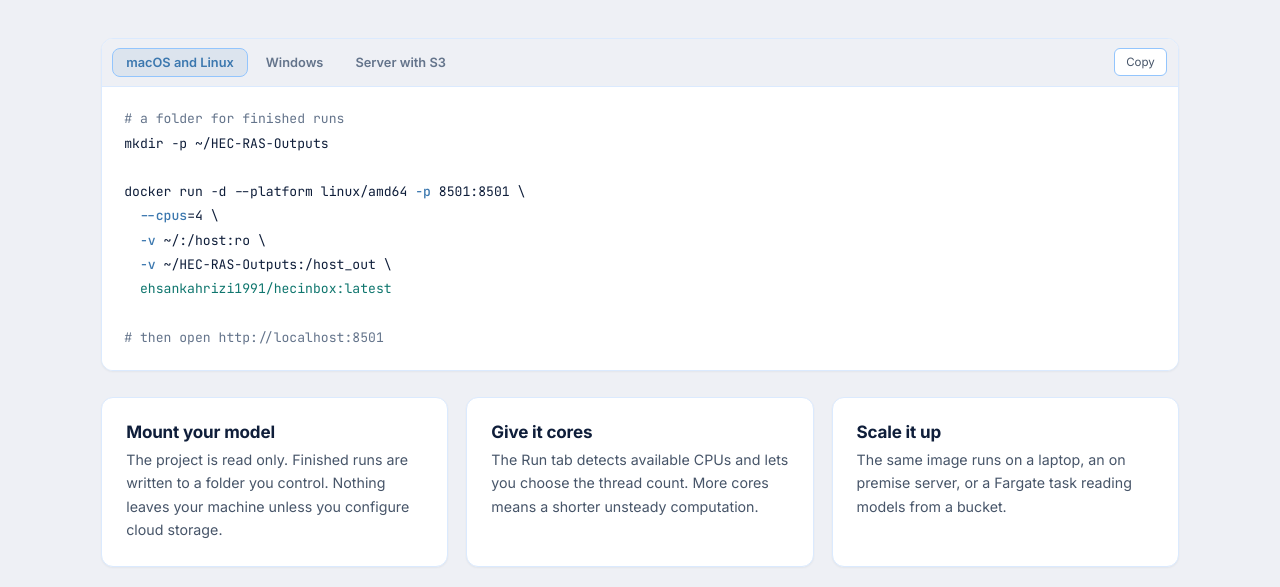
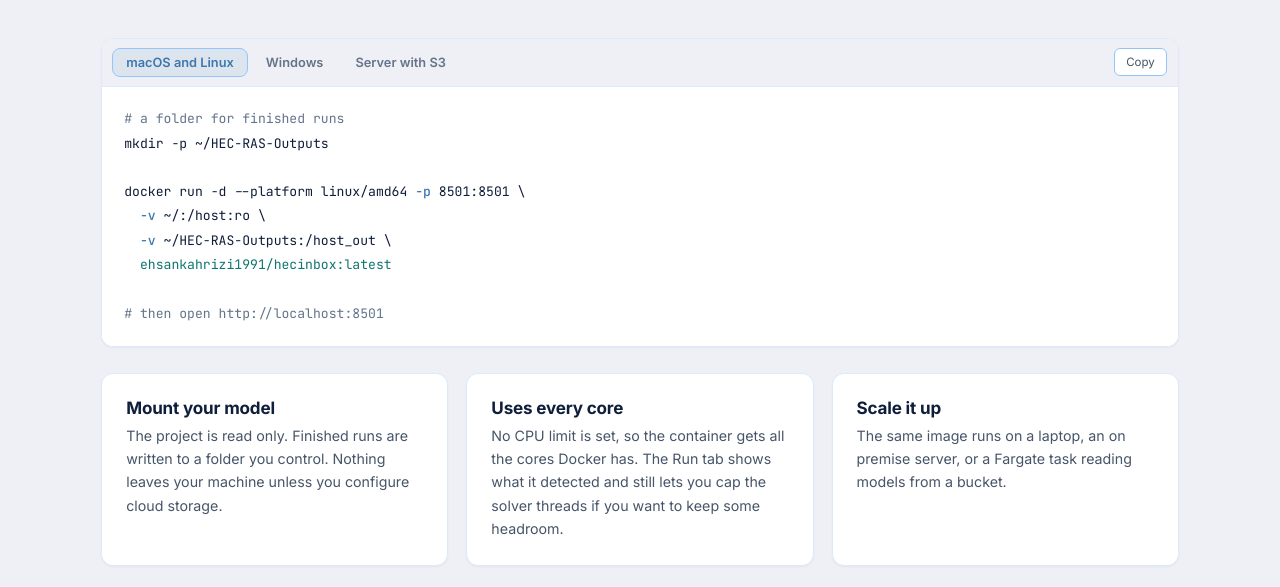
Before and after one commit to Ehsankahrizi/HECinBOX, a plain HTML site: page public/deploy/index.html in a window 1280 px wide. Shown: the part 365-952 px from the top of the page. Drawn offline with Linux system fonts and the light colour scheme.

Commit message:
Stop capping the container's CPUs
The install commands pinned --cpus=4, and the S3 one --cpus=8, which held the
solver back on any machine with more. Dropping the flag lets Docker give the
container every core it has, which is what an unsteady 2D run wants.

The deploy page card is retitled to match: it now says no limit is set and
points at the Run tab for anyone who does want to keep headroom.

Co-Authored-By: Claude Opus 4.8 <noreply@anthropic.com>

```diff
--- a/public/assets/site.js
+++ b/public/assets/site.js
@@ -62,7 +62,6 @@ document.querySelectorAll(".yr").forEach(el => { el.textContent = new Date().get
 mkdir -p ~/HEC-RAS-Outputs
 
 docker run -d --platform linux/amd64 <span class="k">-p</span> 8501:8501 \\
-  <span class="k">--cpus</span>=4 \\
   <span class="k">-v</span> ~/:/host:ro \\
   <span class="k">-v</span> ~/HEC-RAS-Outputs:/host_out \\
   <span class="s">${IMG}</span>
@@ -72,7 +71,6 @@ docker run -d --platform linux/amd64 <span class="k">-p</span> 8501:8501 \\
 mkdir "$HOME\\HEC-RAS-Outputs"
 
 docker run -d --platform linux/amd64 <span class="k">-p</span> 8501:8501 \`
-  <span class="k">--cpus</span>=4 \`
   <span class="k">-v</span> $HOME:/host:ro \`
   <span class="k">-v</span> $HOME\\HEC-RAS-Outputs:/host_out \`
   <span class="s">${IMG}</span>
@@ -80,7 +78,6 @@ docker run -d --platform linux/amd64 <span class="k">-p</span> 8501:8501 \`
 <span class="c"># then open http://localhost:8501</span>`,
     cloud: `<span class="c"># model read from a bucket, results written back</span>
 docker run -d --platform linux/amd64 <span class="k">-p</span> 8501:8501 \\
-  <span class="k">--cpus</span>=8 \\
   <span class="k">-e</span> AWS_DEFAULT_REGION=us-east-2 \\
   <span class="k">-e</span> AWS_ACCESS_KEY_ID=<span class="s">&lt;key&gt;</span> \\
   <span class="k">-e</span> AWS_SECRET_ACCESS_KEY=<span class="s">&lt;secret&gt;</span> \\
@@ -89,9 +86,9 @@ docker run -d --platform linux/amd64 <span class="k">-p</span> 8501:8501 \\
 <span class="c"># on EC2 or ECS attach an IAM role and pass no keys</span>`
   };
   const RAW = {
-    mac: `mkdir -p ~/HEC-RAS-Outputs\n\ndocker run -d --platform linux/amd64 -p 8501:8501 \\\n  --cpus=4 \\\n  -v ~/:/host:ro \\\n  -v ~/HEC-RAS-Outputs:/host_out \\\n  ${IMG}`,
-    win: `mkdir "$HOME\\HEC-RAS-Outputs"\n\ndocker run -d --platform linux/amd64 -p 8501:8501 \`\n  --cpus=4 \`\n  -v $HOME:/host:ro \`\n  -v $HOME\\HEC-RAS-Outputs:/host_out \`\n  ${IMG}`,
-    cloud: `docker run -d --platform linux/amd64 -p 8501:8501 \\\n  --cpus=8 \\\n  -e AWS_DEFAULT_REGION=us-east-2 \\\n  -e AWS_ACCESS_KEY_ID=<key> \\\n  -e AWS_SECRET_ACCESS_KEY=<secret> \\\n  ${IMG}`
+    mac: `mkdir -p ~/HEC-RAS-Outputs\n\ndocker run -d --platform linux/amd64 -p 8501:8501 \\\n  -v ~/:/host:ro \\\n  -v ~/HEC-RAS-Outputs:/host_out \\\n  ${IMG}`,
+    win: `mkdir "$HOME\\HEC-RAS-Outputs"\n\ndocker run -d --platform linux/amd64 -p 8501:8501 \`\n  -v $HOME:/host:ro \`\n  -v $HOME\\HEC-RAS-Outputs:/host_out \`\n  ${IMG}`,
+    cloud: `docker run -d --platform linux/amd64 -p 8501:8501 \\\n  -e AWS_DEFAULT_REGION=us-east-2 \\\n  -e AWS_ACCESS_KEY_ID=<key> \\\n  -e AWS_SECRET_ACCESS_KEY=<secret> \\\n  ${IMG}`
   };
 
   let key = "mac";
--- a/public/deploy/index.html
+++ b/public/deploy/index.html
@@ -65,8 +65,8 @@
         <p>The project is read only. Finished runs are written to a folder you control. Nothing leaves your machine unless you configure cloud storage.</p>
       </div>
       <div class="card">
-        <h3>Give it cores</h3>
-        <p>The Run tab detects available CPUs and lets you choose the thread count. More cores means a shorter unsteady computation.</p>
+        <h3>Uses every core</h3>
+        <p>No CPU limit is set, so the container gets all the cores Docker has. The Run tab shows what it detected and still lets you cap the solver threads if you want to keep some headroom.</p>
       </div>
       <div class="card">
         <h3>Scale it up</h3>
```
